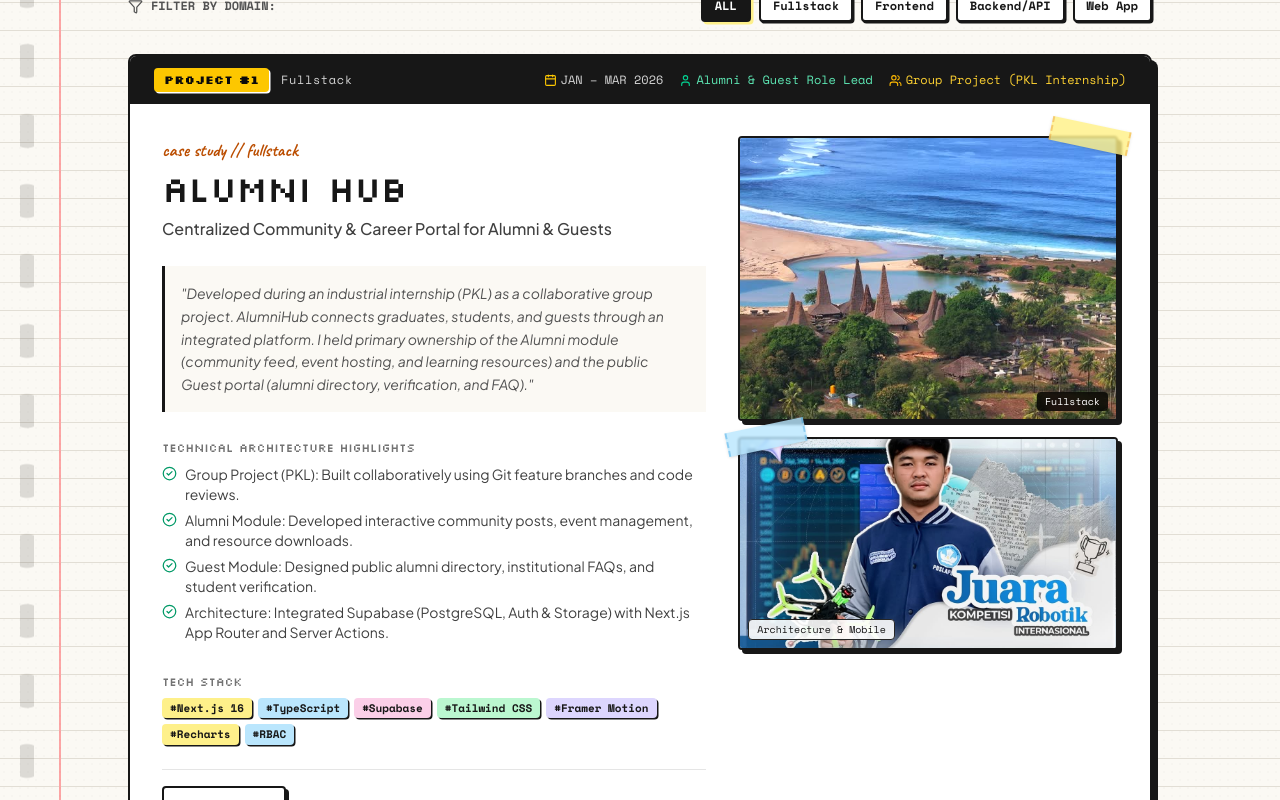
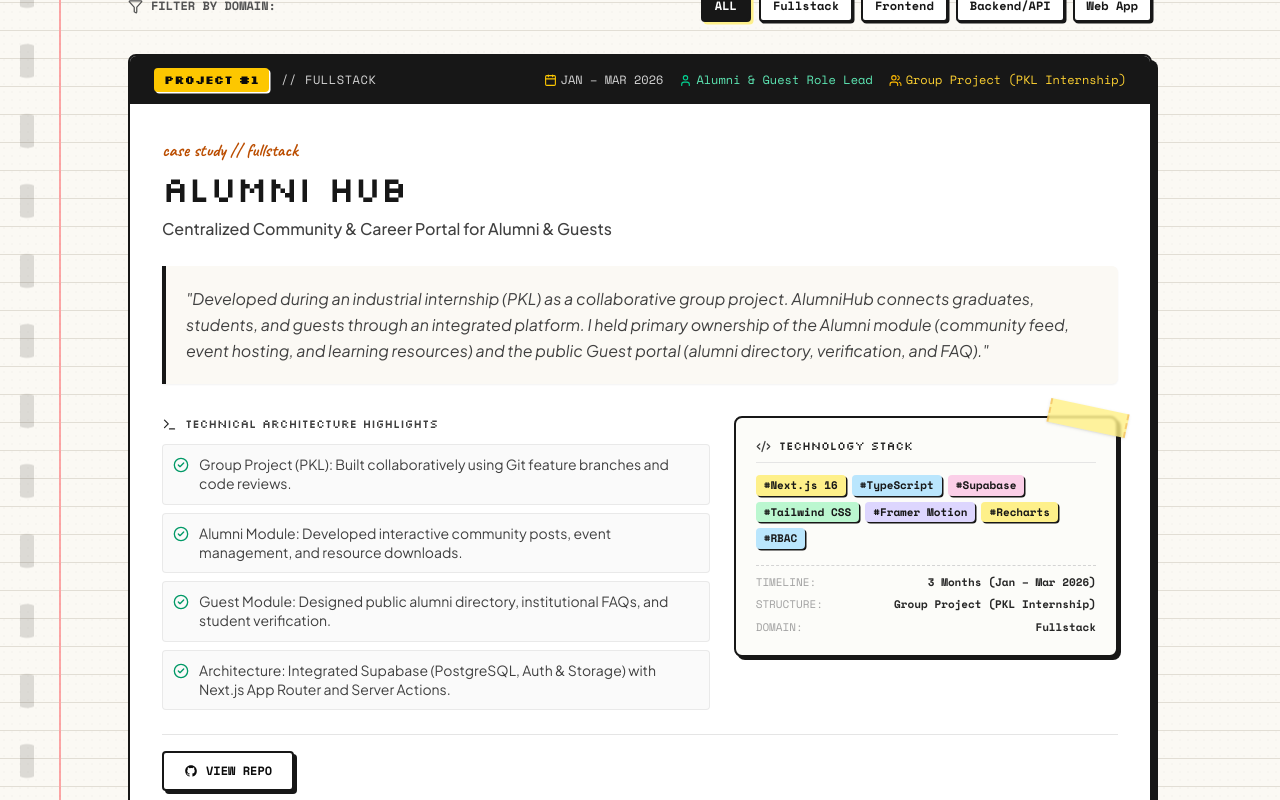
Before and after one commit to retnoekaaaa/RetnoEka_Portofolio, a Next.js app: page / in a window 1280 px wide. Shown: the part 1720-2520 px from the top of the page. Built offline with nearby package versions, Linux system fonts and the light colour scheme.

Commit message:
refactor: remove all photos from project cards and redesign into clean engineering dossier layout

```diff
--- a/src/components/ui/ProjectFolderCard.tsx
+++ b/src/components/ui/ProjectFolderCard.tsx
@@ -3,7 +3,7 @@ import { Project } from "../../types/portfolio";
 import { TechTag } from "./TechTag";
 import { TapeSticker } from "../common/TapeSticker";
 import { GithubIcon } from "../common/Icons";
-import { ExternalLink, ArrowUpRight, CheckCircle2, Calendar, User, Users } from "lucide-react";
+import { ExternalLink, CheckCircle2, Calendar, User, Users, Terminal, Code2 } from "lucide-react";
 
 interface ProjectFolderCardProps {
   project: Project;
@@ -11,26 +11,16 @@ interface ProjectFolderCardProps {
 }
 
 export const ProjectFolderCard: React.FC<ProjectFolderCardProps> = ({ project, index }) => {
-  const isEven = index % 2 === 0;
-
-  const metricColors = {
-    yellow: "bg-[#fef08a] border-[#171717]",
-    blue: "bg-[#bae6fd] border-[#171717]",
-    pink: "bg-[#fbcfe8] border-[#171717]",
-    green: "bg-[#bbf7d0] border-[#171717]",
-    purple: "bg-[#ddd6fe] border-[#171717]",
-  };
-
   return (
-    <article className="relative mt-8 mb-16 bg-white border-2 border-[#171717] rounded-lg shadow-[6px_6px_0px_#171717] overflow-hidden">
+    <article className="relative mt-8 mb-12 bg-white border-2 border-[#171717] rounded-lg shadow-[6px_6px_0px_#171717] overflow-hidden">
       {/* Top Folder Header Tab & Meta */}
       <div className="bg-[#171717] text-white px-4 sm:px-6 py-3 flex flex-wrap items-center justify-between gap-3">
         <div className="flex items-center gap-3">
           <div className="bg-yellow-400 text-neutral-950 font-pixel text-xs font-bold px-2.5 py-1 rounded-sm shadow-[1.5px_1.5px_0px_white]">
             {project.tabLabel}
           </div>
-          <span className="font-mono text-xs text-neutral-300 tracking-wider">
-            {project.category}
+          <span className="font-mono text-xs text-neutral-300 tracking-wider uppercase">
+            // {project.category}
           </span>
         </div>
 
@@ -44,7 +34,7 @@ export const ProjectFolderCard: React.FC<ProjectFolderCardProps> = ({ project, i
             {project.role}
           </span>
           {project.team && (
-            <span className="hidden md:flex items-center gap-1 text-amber-300">
+            <span className="hidden sm:flex items-center gap-1 text-amber-300">
               <Users size={13} className="text-amber-400" />
               {project.team}
             </span>
@@ -53,10 +43,8 @@ export const ProjectFolderCard: React.FC<ProjectFolderCardProps> = ({ project, i
       </div>
 
       {/* Main Card Body */}
-      <div className="p-4 sm:p-8">
-        <div className="grid grid-cols-1 lg:grid-cols-12 gap-8 items-start">
-          {/* Left Column: Project Details (7 cols) */}
-          <div className="lg:col-span-7 space-y-6">
+      <div className="p-5 sm:p-8 space-y-6">
+        {/* Title & Headline */}
         <div>
           <div className="font-handwriting text-amber-700 text-lg font-bold">
             case study // {project.category.toLowerCase()}
@@ -64,64 +52,51 @@ export const ProjectFolderCard: React.FC<ProjectFolderCardProps> = ({ project, i
           <h3 className="font-pixel text-2xl sm:text-4xl text-neutral-900 mt-1 mb-2 tracking-tight">
             {project.title}
           </h3>
-              <p className="text-sm sm:text-base font-medium text-neutral-700 leading-relaxed">
+          <p className="text-sm sm:text-base font-medium text-neutral-700 leading-relaxed max-w-3xl">
             {project.subtitle}
           </p>
         </div>
 
-            <p className="text-sm text-neutral-600 leading-relaxed font-sans bg-[#fbf9f4] p-3 sm:p-4 border-l-3 border-[#171717] italic">
+        {/* Narrative Description Block */}
+        <p className="text-sm sm:text-base text-neutral-700 leading-relaxed font-sans bg-[#fbf9f4] p-4 sm:p-5 border-l-4 border-[#171717] rounded-r-md italic shadow-xs">
           &quot;{project.description}&quot;
         </p>
 
-            {/* Impact / Results Metrics (like in reference image bottom right) */}
-            {project.metrics && project.metrics.length > 0 && (
-              <div className="pt-2">
-                <span className="font-pixel text-xs text-neutral-500 uppercase tracking-wider block mb-2">
-                  Key Impact &amp; Metrics
-                </span>
-                <div className="grid grid-cols-1 sm:grid-cols-3 gap-2 sm:gap-3">
-                  {project.metrics.map((metric, mIdx) => (
-                    <div
-                      key={mIdx}
-                      className={`border-2 p-2.5 sm:p-3 text-center shadow-[2px_2px_0px_#171717] sm:shadow-[3px_3px_0px_#171717] ${
-                        metricColors[metric.color || "yellow"]
-                      }`}
-                    >
-                      <div className="font-pixel text-lg sm:text-2xl font-black text-neutral-900">
-                        {metric.value}
-                      </div>
-                      <div className="font-mono text-[9px] sm:text-[10px] font-bold text-neutral-800 uppercase tracking-tight mt-0.5 sm:mt-1">
-                        {metric.label}
-                      </div>
-                    </div>
-                  ))}
-                </div>
-              </div>
-            )}
-
-            {/* Engineering Highlights */}
+        {/* Details Grid: Left Highlights, Right Specs & Stack */}
+        <div className="grid grid-cols-1 lg:grid-cols-12 gap-6 pt-2">
+          {/* Technical Highlights (7 cols) */}
           {project.highlights && project.highlights.length > 0 && (
-              <div className="space-y-2 pt-1">
-                <span className="font-pixel text-xs text-neutral-500 uppercase tracking-wider block">
+            <div className="lg:col-span-7 space-y-3">
+              <div className="flex items-center gap-2">
+                <Terminal size={15} className="text-neutral-800" />
+                <span className="font-pixel text-xs text-neutral-700 uppercase tracking-wider">
                   Technical Architecture Highlights
                 </span>
-                <ul className="space-y-1.5 text-xs sm:text-sm text-neutral-700 font-sans">
+              </div>
+              <ul className="space-y-2 text-xs sm:text-sm text-neutral-700 font-sans">
                 {project.highlights.map((item, hIdx) => (
-                    <li key={hIdx} className="flex items-start gap-2">
-                      <CheckCircle2 size={15} className="text-emerald-600 mt-0.5 shrink-0" />
-                      <span>{item}</span>
+                  <li key={hIdx} className="flex items-start gap-2.5 bg-neutral-50 p-2.5 rounded border border-neutral-200/80">
+                    <CheckCircle2 size={16} className="text-emerald-600 mt-0.5 shrink-0" />
+                    <span className="leading-snug">{item}</span>
                   </li>
                 ))}
               </ul>
             </div>
           )}
 
-            {/* Tech Stack Pills */}
-            <div className="pt-2">
-              <span className="font-pixel text-xs text-neutral-500 uppercase tracking-wider block mb-2">
-                Tech Stack
+          {/* Dossier / Stack Box (5 cols) */}
+          <div className="lg:col-span-5 space-y-4">
+            <div className="relative bg-[#fcfcf9] border-2 border-[#171717] rounded-lg p-4 sm:p-5 shadow-[3px_3px_0px_#171717]">
+              <TapeSticker position="top-right" color="yellow" />
+
+              <div className="flex items-center gap-2 mb-3 pb-2 border-b border-neutral-200">
+                <Code2 size={15} className="text-neutral-700" />
+                <span className="font-pixel text-xs text-neutral-800 uppercase tracking-wider">
+                  Technology Stack
                 </span>
-              <div className="flex flex-wrap gap-1.5">
+              </div>
+
+              <div className="flex flex-wrap gap-1.5 mb-4">
                 {project.tags.map((tag, tIdx) => {
                   const colors: ("yellow" | "blue" | "pink" | "green" | "purple")[] = [
                     "yellow",
@@ -135,16 +110,34 @@ export const ProjectFolderCard: React.FC<ProjectFolderCardProps> = ({ project, i
                   );
                 })}
               </div>
+
+              {/* Dossier Metadata Mini Table */}
+              <div className="font-mono text-[11px] space-y-1.5 pt-2 border-t border-dashed border-neutral-300 text-neutral-600">
+                <div className="flex justify-between">
+                  <span className="text-neutral-400">TIMELINE:</span>
+                  <span className="font-bold text-neutral-800">{project.timeline}</span>
+                </div>
+                <div className="flex justify-between">
+                  <span className="text-neutral-400">STRUCTURE:</span>
+                  <span className="font-bold text-neutral-800">{project.team}</span>
+                </div>
+                <div className="flex justify-between">
+                  <span className="text-neutral-400">DOMAIN:</span>
+                  <span className="font-bold text-neutral-800">{project.category}</span>
+                </div>
+              </div>
+            </div>
+          </div>
         </div>
 
         {/* Action Buttons (Live Demo & Source Code) */}
-            <div className="flex flex-wrap sm:flex-nowrap items-center gap-2.5 pt-4 border-t border-neutral-200">
+        <div className="flex flex-wrap sm:flex-nowrap items-center gap-3 pt-4 border-t border-neutral-200">
           {project.demoUrl && (
             <a
               href={project.demoUrl}
               target="_blank"
               rel="noopener noreferrer"
-                  className="brutal-btn w-full sm:w-auto justify-center inline-flex items-center gap-2 bg-[#fef08a] px-4 py-2.5 text-xs font-mono font-bold text-neutral-950 rounded"
+              className="brutal-btn w-full sm:w-auto justify-center inline-flex items-center gap-2 bg-[#fef08a] px-5 py-2.5 text-xs font-mono font-bold text-neutral-950 rounded"
             >
               <span>LIVE DEMO</span>
               <ExternalLink size={14} />
@@ -155,7 +148,7 @@ export const ProjectFolderCard: React.FC<ProjectFolderCardProps> = ({ project, i
               href={project.githubUrl}
               target="_blank"
               rel="noopener noreferrer"
-                  className="brutal-btn w-full sm:w-auto justify-center inline-flex items-center gap-2 bg-white px-4 py-2.5 text-xs font-mono font-bold text-neutral-950 rounded"
+              className="brutal-btn w-full sm:w-auto justify-center inline-flex items-center gap-2 bg-white px-5 py-2.5 text-xs font-mono font-bold text-neutral-950 rounded"
             >
               <GithubIcon size={14} />
               <span>VIEW REPO</span>
@@ -163,41 +156,6 @@ export const ProjectFolderCard: React.FC<ProjectFolderCardProps> = ({ project, i
           )}
         </div>
       </div>
-
-          {/* Right Column: Visual Mockup Showcase (5 cols) */}
-          <div className="lg:col-span-5 space-y-4">
-            <div className="relative group">
-              <TapeSticker position="top-right" color="yellow" />
-              <div className="relative bg-neutral-100 border-2 border-[#171717] rounded shadow-[4px_4px_0px_#171717] overflow-hidden aspect-[4/3]">
-                <img
-                  src={project.featuredImage}
-                  alt={`${project.title} screenshot`}
-                  className="w-full h-full object-cover group-hover:scale-105 transition-transform duration-300"
-                />
-                <div className="absolute bottom-2 right-2 bg-black/80 text-white font-mono text-[10px] px-2 py-0.5 rounded backdrop-blur-xs">
-                  {project.category}
-                </div>
-              </div>
-            </div>
-
-            {project.secondaryImage && (
-              <div className="relative group hidden sm:block">
-                <TapeSticker position="top-left" color="blue" />
-                <div className="relative bg-neutral-100 border-2 border-[#171717] rounded shadow-[4px_4px_0px_#171717] overflow-hidden aspect-[16/9]">
-                  <img
-                    src={project.secondaryImage}
-                    alt={`${project.title} secondary preview`}
-                    className="w-full h-full object-cover group-hover:scale-105 transition-transform duration-300"
-                  />
-                  <div className="absolute bottom-2 left-2 bg-white/90 border border-neutral-800 text-neutral-900 font-mono text-[10px] px-2 py-0.5 rounded">
-                    Architecture &amp; Mobile
-                  </div>
-                </div>
-              </div>
-            )}
-          </div>
-        </div>
-      </div>
     </article>
   );
 };
--- a/src/data/portfolioData.ts
+++ b/src/data/portfolioData.ts
@@ -55,8 +55,6 @@ export const portfolioData: PortfolioData = {
       team: "Group Project (PKL Internship)",
       tags: ["Next.js 16", "TypeScript", "Supabase", "Tailwind CSS", "Framer Motion", "Recharts", "RBAC"],
       metrics: [],
-      featuredImage: "/images/projects/alumnihub-main.png",
-      secondaryImage: "/images/projects/alumnihub-preview.jpg",
       githubUrl: "https://github.com/syahlasandiani/pkl-alumnihub.git",
       highlights: [
         "Group Project (PKL): Built collaboratively using Git feature branches and code reviews.",
@@ -78,8 +76,6 @@ export const portfolioData: PortfolioData = {
       team: "Group Project (PBP Course)",
       tags: ["Next.js 14", "TypeScript", "Tailwind CSS", "React 18", "Lucide React", "React Hot Toast"],
       metrics: [],
-      featuredImage: "/images/projects/shoes4us-main.jpg",
-      secondaryImage: "/images/projects/shoes4us-logo.jpg",
       githubUrl: "https://github.com/Ranggadya/E-Commerce.git",
       highlights: [
         "Academic Group Project: Collaborated with a 5-member student engineering team for Platform-Based Development (PBP).",
@@ -101,8 +97,6 @@ export const portfolioData: PortfolioData = {
       team: "Group Project (PPL Course)",
       tags: ["Laravel 12", "PHP 8.2+", "MySQL", "Inertia.js", "React 18", "Tailwind CSS", "DomPDF", "Sanctum"],
       metrics: [],
-      featuredImage: "/images/projects/cekimarket-main.jpg",
-      secondaryImage: "/images/projects/cekimarket-promo1.png",
       githubUrl: "https://github.com/rafihendiansyah/CekiMarket.git",
       highlights: [
         "Academic Group Project: Built collaboratively for the Software Engineering Project (PPL) course following formal SRS specifications.",
@@ -124,8 +118,6 @@ export const portfolioData: PortfolioData = {
       team: "Solo Project (KKN Community Service)",
       tags: ["Next.js 15", "TypeScript", "Tailwind CSS", "Framer Motion", "Lucide React", "Interactive Calculators"],
       metrics: [],
-      featuredImage: "/images/projects/biopori-main.jpg",
-      secondaryImage: "/images/projects/biopori-logo.png",
       githubUrl: "https://github.com/retnoekaaaa/KKN_Kedungbanjar26_Biopori.git",
       highlights: [
         "Solo University Community Project (KKN): Independently conceptualized, designed, and developed for the community of Desa Kedungbanjar.",
--- a/src/types/portfolio.ts
+++ b/src/types/portfolio.ts
@@ -17,7 +17,7 @@ export interface Project {
   team: string;
   tags: string[];
   metrics: ProjectMetric[];
-  featuredImage: string;
+  featuredImage?: string;
   secondaryImage?: string;
   demoUrl?: string;
   githubUrl?: string;
```
Lines whose indentation alone changed are shown as unchanged.
